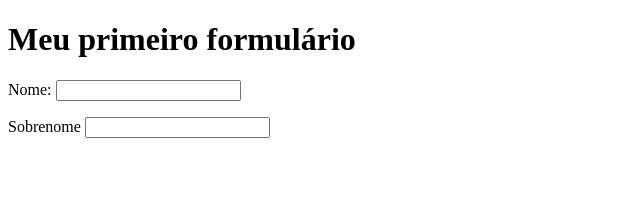
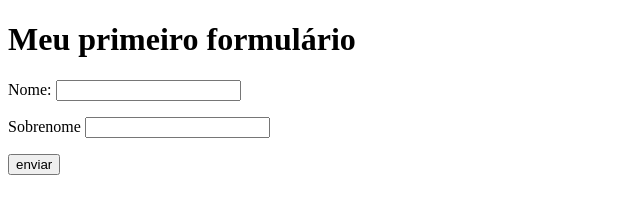
Before and after one commit to mateusizar/html-css, a plain HTML site: page exercicios/019/index.html in a window 1280 px wide. Shown: the whole page, without its empty margins (0-640 px from the left). Drawn offline with Linux system fonts and the light colour scheme.

Commit message:
formulário

```diff
--- a/exercicios/019/index.html
+++ b/exercicios/019/index.html
@@ -10,6 +10,7 @@
     <form action="">
         <p>Nome: <input type="text" name="nome" id="nome"></p>
         <p>Sobrenome <input type="text" name="sobrenome" id="sobrenome"></p>
+        <p><input type="submit" value="enviar"></p>
     </form>
 
 </body>
```
